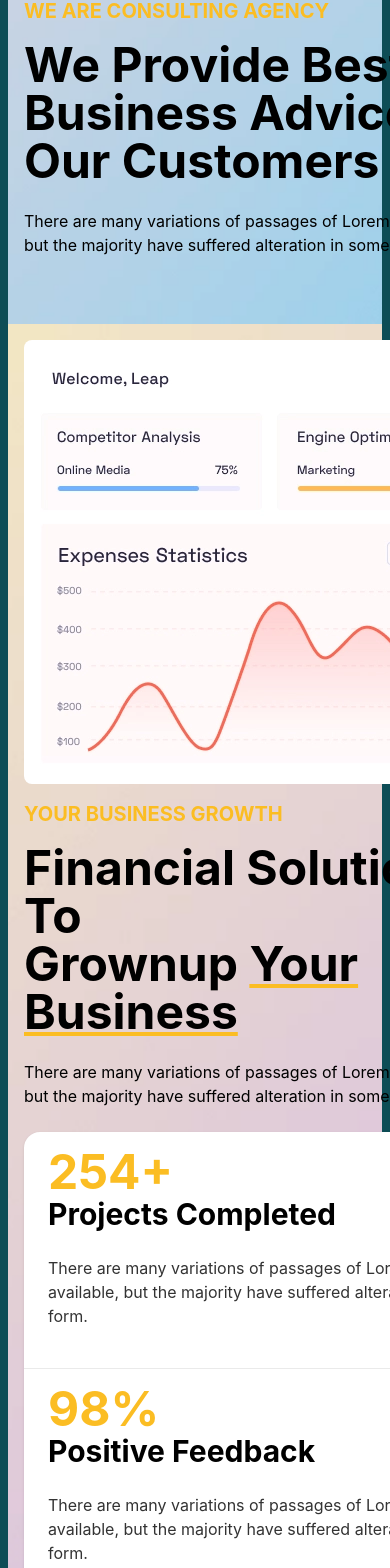
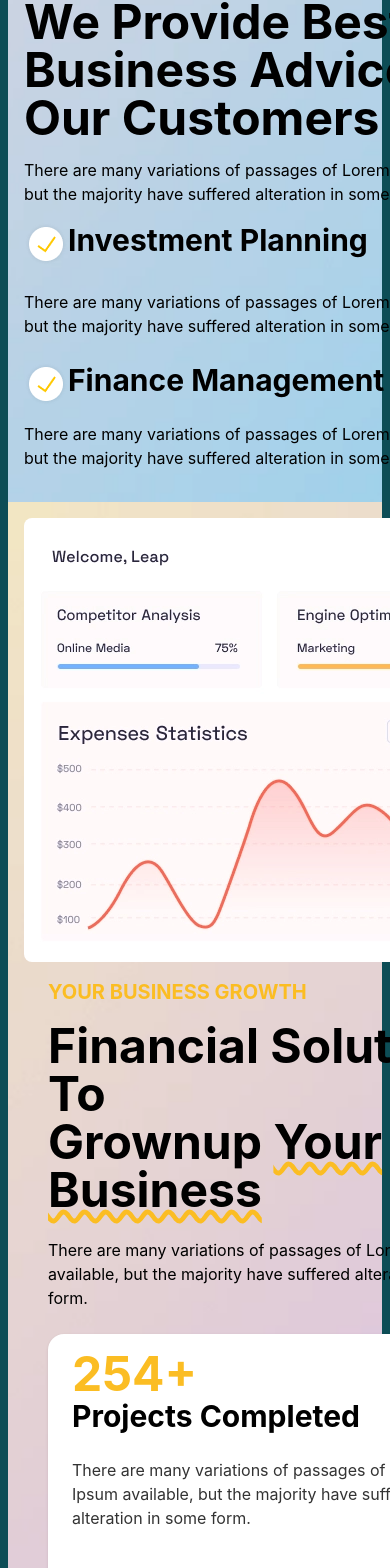
Before and after one commit to habulCoderJohnny/leap-advisor-app, a React (Create React App) app: page / in a window 390 px wide. Shown: the part 2881-4449 px from the top of the page. Built offline with nearby package versions, Linux system fonts and the light colour scheme.

Commit message:
CustomerSection done with responsive

```diff
--- a/src/component/Home/Business.js
+++ b/src/component/Home/Business.js
@@ -21,7 +21,7 @@ const Business = () => {
         <div className='text-left'>
           <h1 className="text-xl text-warning font-bold mb-4">GROWING ONLINE</h1>
           <h1 data-aos="fade-right"  data-aos-delay="300"  className="text-5xl text-black font-bold">
-            Steps To Build A<br />  <span className='underline decoration-warning'>Successful</span> Business & Digital Product
+            Steps To Build A<br />  <span className='underline decoration-wavy decoration-warning'>Successful</span> Business & Digital Product
           </h1>
           <p className="py-6 text-black">There are many variations of passages of Lorem Ipsum available, but the majority have suffered alteration in some form.</p>
           <CustomButton></CustomButton>
--- a/src/component/Home/BusinessGrowup.js
+++ b/src/component/Home/BusinessGrowup.js
@@ -13,16 +13,15 @@ const BusinessGrowup = () => {
     return (
         <section>
 
-            <div className="hero min-h-screen bg-white" style={{ backgroundImage: `url(${bg})` }} >
+            <div className="hero min-h-screen bg-white" style={{ backgroundImage: `url(${bg})`}}>
   <div className="hero-content flex-col lg:flex-row-reverse">
     <div  data-aos="fade-left"  data-aos-delay="300"  className='w-50'>
-    <img src={img} className="max-w-lg rounded-lg" />
+    <img src={img} className="max-w-lg rounded-lg"/>
     </div>
-
-    <div  data-aos="fade-right"  data-aos-delay="300"  className='text-left'>
+    <div data-aos="fade-right" data-aos-delay="300"  className='text-left  px-6'>
     <h1 className="text-xl text-warning font-bold mb-4">YOUR BUSINESS GROWTH</h1>
     <h1 className="text-5xl text-black font-bold">
-    Financial Solutions To <br /> Grownup <span className='underline decoration-warning'>Your Business</span>
+    Financial Solutions To <br /> Grownup <span className='underline decoration-wavy decoration-warning'>Your Business</span>
     </h1>
     <p className="py-6 text-black">There are many variations of passages of Lorem Ipsum available, but the majority have suffered alteration in some form.</p>
 
--- a/src/component/Home/CustomerSection.js
+++ b/src/component/Home/CustomerSection.js
@@ -1,4 +1,5 @@
 import React from 'react';
+import sign from '../../assets/sign.png';
 import sectionImg from '../../assets/demo-two-section-one-main-img.webp';
 import sectionBg from '../../assets/demo-two-section-one-main-img-bg.webp';
 
@@ -11,13 +12,32 @@ const CustomerSection = () => {
     <img src={sectionImg} className="max-w-lg rounded-lg" />
     </div>
 
-    <div  data-aos="fade-right"  data-aos-delay="300"  className='text-left'>
+    <div  data-aos="fade-right"  data-aos-delay="300"  className='text-left space-x-1'>
 
         <div>
-                        <h1 className="text-xl text-warning font-bold mb-4">WE ARE CONSULTING AGENCY</h1>
+          <h1 className="text-xl text-warning font-bold">WE ARE CONSULTING AGENCY</h1>
             <h1 className="text-5xl font-bold text-black">
             We Provide Best Business Advice To Our Customers</h1>
-            <p className="py-6 text-black">There are many variations of passages of Lorem Ipsum available, but the majority have suffered alteration in some form.</p>
+            <p className="py-4 text-black">There are many variations of passages of Lorem Ipsum available, but the majority have suffered alteration in some form.</p>
+
+   <ul>
+  <li><div className="text-3xl text-black font-bold flex"> <img src={sign} alt="" />
+    Investment Planning</div>
+  <p className="py-6 text-black">There are many variations of passages of Lorem Ipsum available, but the majority have suffered alteration in some form.</p>
+  </li>
+  <li><div className="text-3xl text-black font-bold flex">
+  <img src={sign} alt="" />
+    Finance Management</div>
+  <p className="py-4 text-black">There are many variations of passages of Lorem Ipsum available, but the majority have suffered alteration in some form.</p>
+  </li>
+
+</ul>
+
+
+
+
+
+
         </div>
 
 
--- a/src/component/Home/Services.js
+++ b/src/component/Home/Services.js
@@ -5,7 +5,7 @@ const Services = () => {
         <div className='bg-white '>
          <h1 className="pt-10 text-xl text-warning font-bold mb-4">OUR SERVICES</h1>
          <h1 className="text-5xl text-black font-bold">
-         Provide Awesome Service <br />With<span className='underline decoration-warning'> Our Tools</span>
+         Provide Awesome Service <br />With<span className='underline decoration-wavy decoration-warning'> Our Tools</span>
     </h1>
     <p className="py-6 text-black">There are many variations of passages of Lorem Ipsum available, but the majority have suffered alteration in some form.</p>
 
```
Also changed, not shown: src/assets/sign.png (added).
